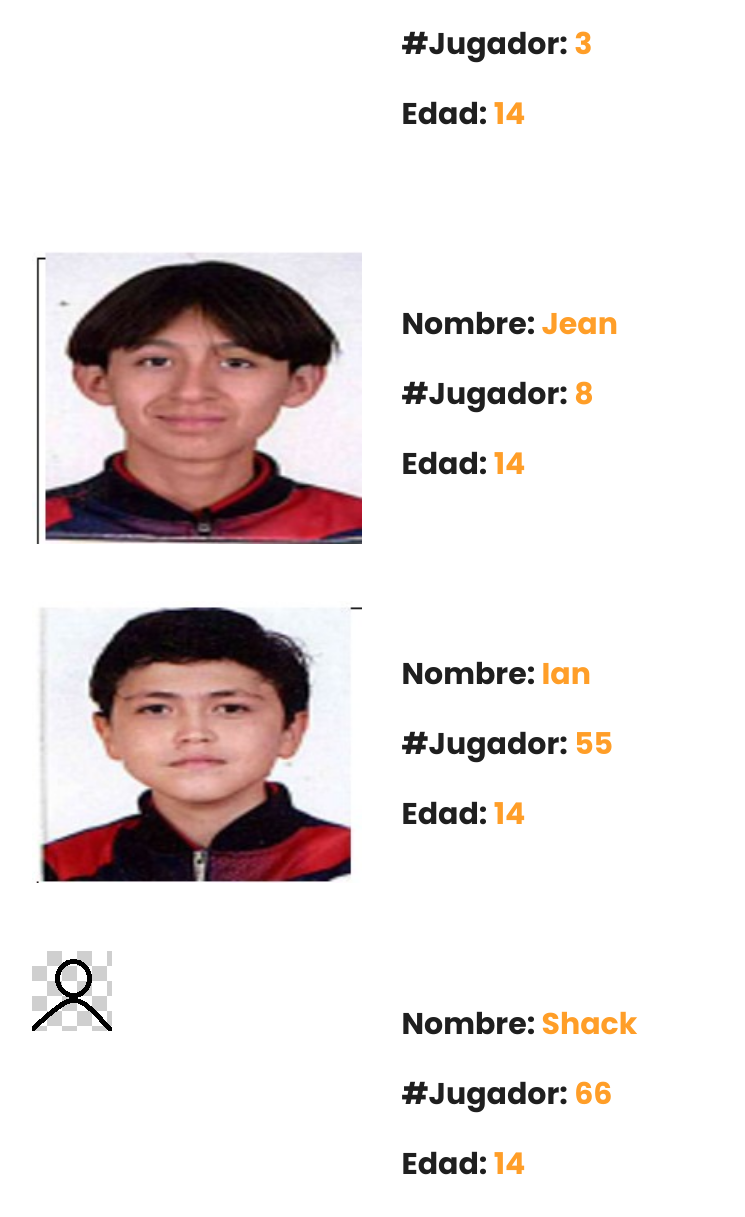
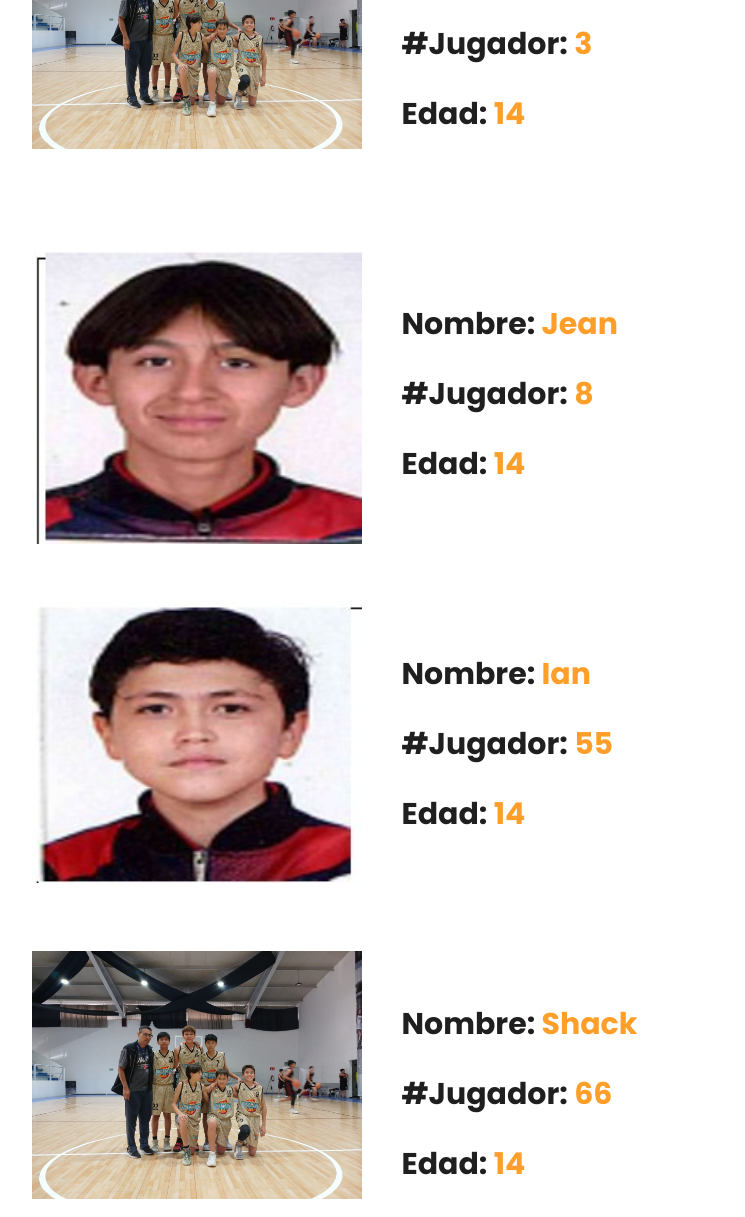
Before and after one commit to JesusRuizChico/Dream, a plain HTML site: page pages/about.html in a window 1280 px wide. Shown: the part 1583-2800 px from the top of the page, without its empty margins (121-866 px from the left). Drawn offline with nearby package versions, Linux system fonts and the light colour scheme; a web font is replaced by a local one.

Commit message:
Update about.html

```diff
--- a/pages/about.html
+++ b/pages/about.html
@@ -98,7 +98,7 @@
                <div class="col-md-10 offset-md-1">
                   <div class="row">
                      <div class="izquierda">
-                         <img src="../images/integrantes/CLIY.png" class="imagen-sonora"  data-audio="Juan Diego.wav" onmouseover="playAudio(this)" onmouseout="pauseAudio(this)">
+                         <img src="../images/dream/IMG-20241107-WA0013.jpg" class="imagen-sonora"  data-audio="Juan Diego.wav" onmouseover="playAudio(this)" onmouseout="pauseAudio(this)">
                      </div>
                      <div class="derecha">
                         <ul class=""><br><br>
@@ -163,7 +163,7 @@
                </div>
                <div class="row">
                   <div class="izquierda">
-                     <img src="../images/integrantes/CLIY.png" class="imagen-sonora" data-audio="capy.wav" onmouseover="playAudio(this)" onmouseout="pauseAudio(this)">
+                     <img src="../images/dream/IMG-20241107-WA0013.jpg" class="imagen-sonora" data-audio="capy.wav" onmouseover="playAudio(this)" onmouseout="pauseAudio(this)">
                  </div>
                     <div class="derecha">
                      <ul class=""><br><br>
@@ -226,7 +226,7 @@
                </div>
                <div class="row">
                   <div class="izquierda">
-                     <img src="../images/integrantes/CLIY.png" class="imagen-sonora" data-audio="shack.wav" onmouseover="playAudio(this)" onmouseout="pauseAudio(this)">
+                     <img src="../images/dream/IMG-20241107-WA0013.jpg" class="imagen-sonora" data-audio="shack.wav" onmouseover="playAudio(this)" onmouseout="pauseAudio(this)">
                  </div>
                     <div class="derecha">
                      <ul class=""><br><br>
@@ -373,7 +373,7 @@
                </div>
                <div class="row">
                   <div class="izquierda">
-                     <img src="../images/integrantes/CLIY.png" class="imagen-sonora" data-audio="Alex.wav" onmouseover="playAudio(this)" onmouseout="pauseAudio(this)">
+                     <img src="../images/dream/IMG-20241107-WA0013.jpg" class="imagen-sonora" data-audio="Alex.wav" onmouseover="playAudio(this)" onmouseout="pauseAudio(this)">
                  </div>
                     <div class="derecha">
                      <ul class=""><br><br>
```
